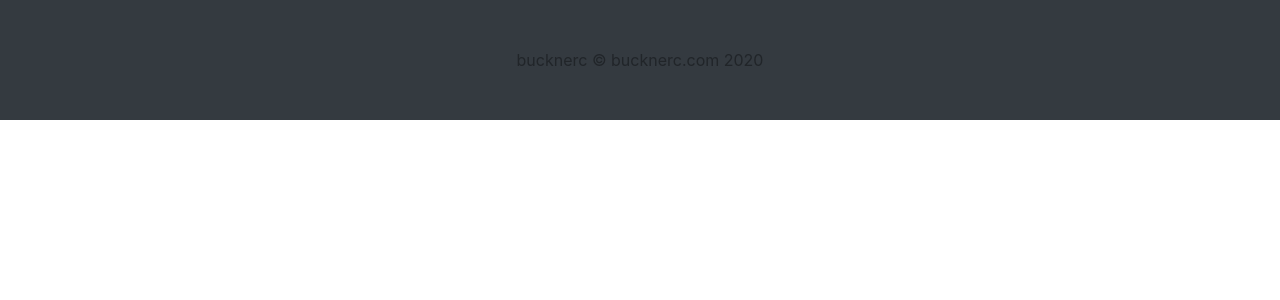
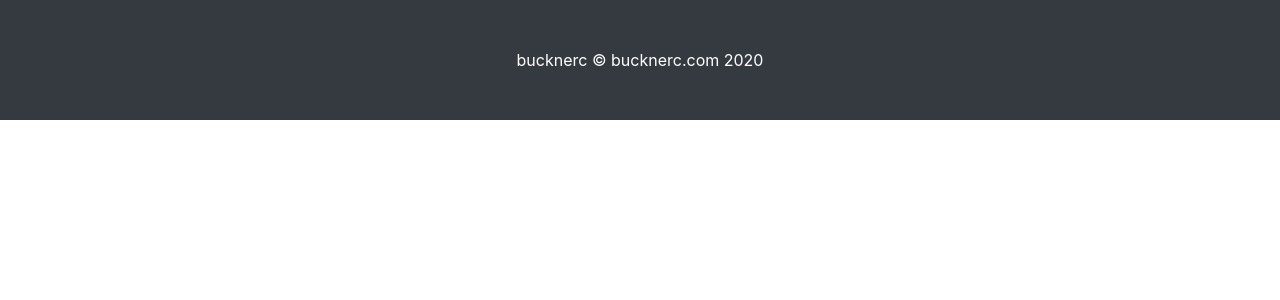
Before and after one commit to bucknercd/Project-Website, a FastAPI app: page /base in a window 1280 px wide. Shown: the part 56-356 px from the top of the page. Run offline with FastAPI, Linux system fonts and the light colour scheme; some libraries are stand-ins or nearby versions.

Commit message:
small change to make the lettering at the bottom of all html pages white.

```diff
--- a/web-app/Project/templates/base.html
+++ b/web-app/Project/templates/base.html
@@ -70,7 +70,7 @@
 <!-- Footer -->
   <footer class="py-5 bg-dark">
     <div class="container">
-      <p class="m-0 text-center text-black">bucknerc &copy; bucknerc.com 2020</p>
+      <p class="m-0 text-center text-white">bucknerc &copy; bucknerc.com 2020</p>
     </div>
   </footer>
 
```
